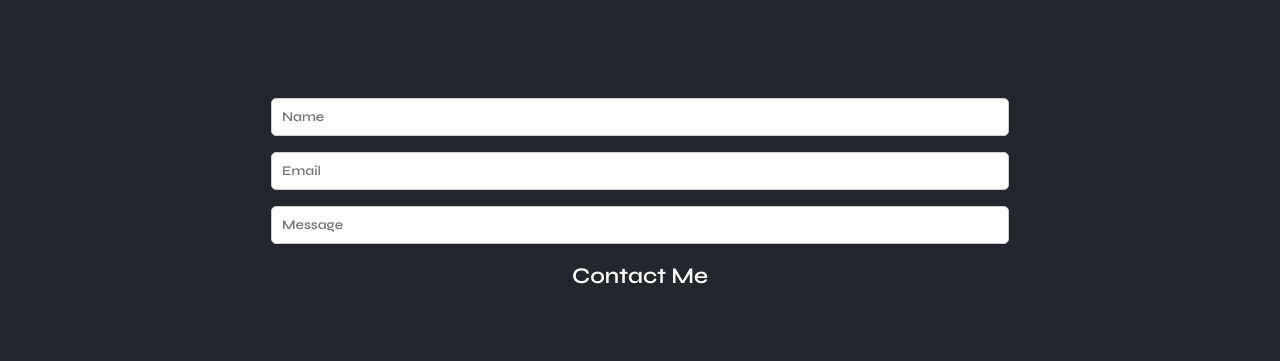
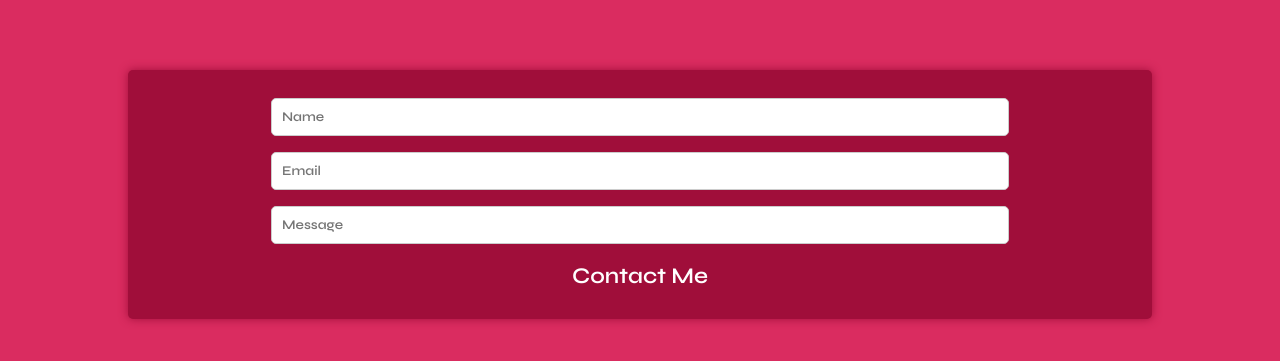
Before and after one commit to IvanchikIvan/Ivanchik-Portfolio, a React (Create React App) app: page / in a window 1280 px wide. Shown: the part 1589-1950 px from the top of the page. Built offline with nearby package versions, Linux system fonts and the light colour scheme.

Commit message:
Footer redesing

```diff
--- a/src/components/Footer/Footer.css
+++ b/src/components/Footer/Footer.css
@@ -1,4 +1,5 @@
 .footer {
+  background-color: #da2c60;
   color: #fff;
   padding: 7rem 0;
   display: flex;
@@ -42,6 +43,8 @@
 }
 
 .contact-me-form {
+  background-color: #a00e3a;
+  box-shadow: 0 0 10px #a00e3a;
   padding: 20px;
   width: 80%;
   height: 100%;
```
Lines whose indentation alone changed are shown as unchanged.
